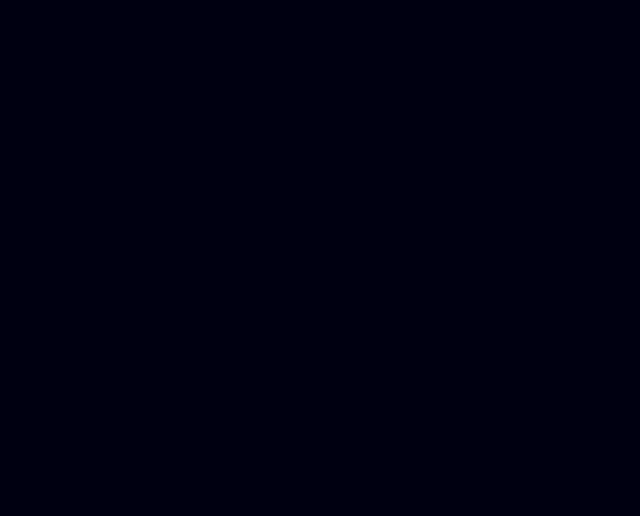
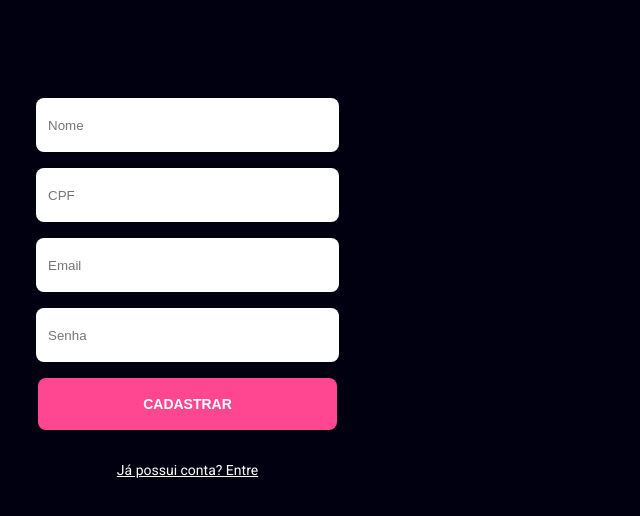
Before and after one commit to gustavo-de-assis/projeto-driven-plus, a JavaScript app: page /sign-up in a window 1280 px wide. Shown: the top 516 px of the page, without its empty margins (0-640 px from the left). Built offline with nearby package versions, Linux system fonts and the light colour scheme.

Commit message:
layout tela de cadastro

```diff
--- /dev/null
+++ b/src/assets/styles/FormStyle.js
@@ -0,0 +1,34 @@
+import styled from "styled-components";
+
+const FormStyle = styled.form`
+display: flex;
+flex-direction: column;
+
+justify-content: center;
+align-items: center;
+
+
+input, button{
+    width: 299px;
+    height: 52px;
+    border-radius: 8px;
+    border: none;
+    margin: 8px 36px;
+}
+
+input::placeholder{
+    padding-left: 10px;
+}
+
+button{
+    color: #fff;
+    font-weight: 700;
+    font-size: 14px;
+    background-color: #FF4791;
+    :hover{
+        cursor: pointer;
+        opacity: 0.8;
+    }
+}
+`
+export default FormStyle;
--- /dev/null
+++ b/src/assets/styles/LoginContainer.js
@@ -0,0 +1,23 @@
+import styled from "styled-components";
+
+const LoginContainer = styled.div`
+
+    display: flex;
+    flex-direction: column;
+    align-items: center;
+    justify-content: center;
+
+    margin: 90px auto;
+
+    a{
+        font-size: 14px;
+        font-weight: 400;
+        text-decoration: underline;
+        color: #fff;
+        margin-top: 25px;
+    }
+
+
+`
+
+export default LoginContainer;
--- a/src/components/login/Login.js
+++ b/src/components/login/Login.js
@@ -1,6 +1,8 @@
 import { Link } from "react-router-dom"
 import styled from "styled-components"
 import logo from "../../assets/img/driven-plus.png"
+import FormStyle from "../../assets/styles/FormStyle"
+import LoginContainer from "../../assets/styles/LoginContainer"
 
 export default function Login() {
     return (<LoginContainer>
@@ -18,55 +20,13 @@ export default function Login() {
     </LoginContainer>)
 }
 
-const LoginContainer = styled.div`
-    display: flex;
-    flex-direction: column;
-    align-items: center;
+const Logo = styled.div`
+    height: 40px;
 
-    a{
-        font-size: 14px;
-        font-weight: 400;
-        text-decoration: underline;
-        color: #fff;
-        margin-top: 25px;
-    }
-`
-
-const FormStyle = styled.form`
-    display: flex;
-    flex-direction: column;
-
-    justify-content: center;
-    align-items: center;
-
-
-    input, button{
-        width: 299px;
-        height: 52px;
-        border-radius: 8px;
-        border: none;
-        margin: 8px 36px;
-    }
-
-    input::placeholder{
-        padding-left: 10px;
-    }
-
-    button{
-        color: #fff;
-        font-weight: 700;
-        font-size: 14px;
-        background-color: #FF4791;
-        :hover{
-            cursor: pointer;
-            opacity: 0.8;
-        }
-    }
-`
-const Logo = styled.div`
-    height: 275px;
+    margin-bottom: 100px;
 
     display: flex;
     justify-content: center;
     align-items: center;
+
 `
--- a/src/components/login/Signup.js
+++ b/src/components/login/Signup.js
@@ -1,4 +1,17 @@
-export default function Signup(){
-    return(<>
-    </>)
+import { Link } from "react-router-dom"
+import FormStyle from "../../assets/styles/FormStyle"
+import LoginContainer from "../../assets/styles/LoginContainer"
+
+export default function Signup() {
+    return (
+    <LoginContainer>
+        <FormStyle>
+            <input type="text" placeholder="Nome"></input>
+            <input type="text" placeholder="CPF"></input>
+            <input type="email" placeholder="Email"></input>
+            <input type="password" placeholder="Senha"></input>
+            <button>CADASTRAR</button>
+        </FormStyle>
+        <Link to={"/"}>Já possui conta? Entre</Link>
+    </LoginContainer>)
 }
```
